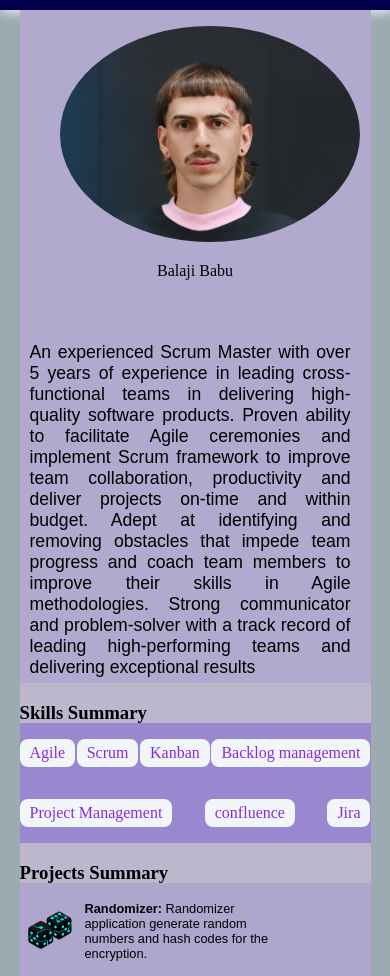
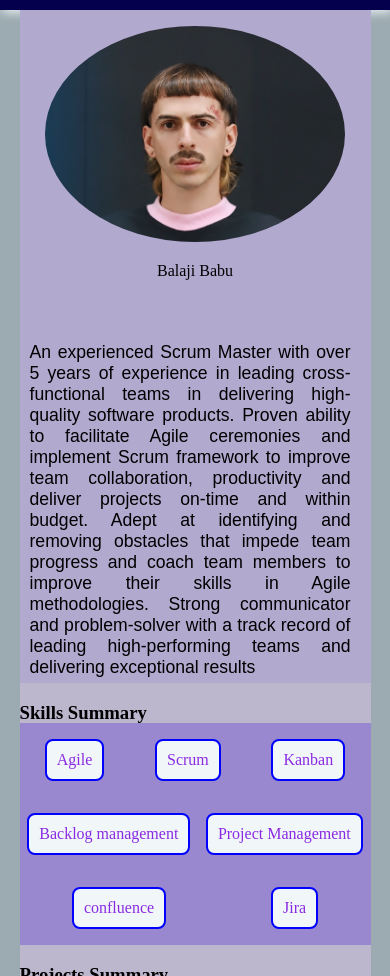
Before and after one commit to ezbaji/portfolio, a plain HTML site: page index.html in a window 390 px wide. Shown: the part 323-1299 px from the top of the page. Drawn offline with Linux system fonts and the light colour scheme.

Commit message:
updated style.css for some borders

```diff
--- a/style.css
+++ b/style.css
@@ -110,6 +110,7 @@ nav a {
 .img-profile {
     width: 300px;
     border-radius: 50%;
+    align-self:center;
 }
 .img-caption {
    text-align: center;
@@ -130,19 +131,22 @@ nav a {
     max-width: 900px;
     margin: 0 auto;
     height: auto;
-    justify-content:space-between;
+    justify-content:space-around;
     flex-wrap: wrap;
+
 }
 .skill {
     background-color: #f1f6f9;
     color: blueviolet;
     border-radius: .5rem;
-    padding: 5px 10px;
+    padding: 10px 10px;
+    border: 2px solid blue;
+    box-sizing: border-box;
 }
 
 .projects-container {
     display: flex;
-    background-color: #afa6cd;
+    background-color: #8d7ac8;
     width: 90%;
     max-width: 900px;
     margin: 0 auto;
@@ -157,10 +161,13 @@ nav a {
     height: 50px;
 }
 .project-item {
+    background-color: #9cabb1;
     display:flex;
     width:250px;
     justify-content: space-between;
     padding: 5px;
+    border: 2px solid blue;
+    border-radius: .5rem;
 }
 .project-text {
     font-family: Arial, Helvetica, sans-serif;
@@ -177,9 +184,7 @@ justify-content: center;}
 @media (max-width: 740px) {
     .about-me-container {
       flex-direction: column;
-      justify-content: center;
-      margin: auto;
-      height: auto;
+      align-items: center;
     }
 
   }
```
